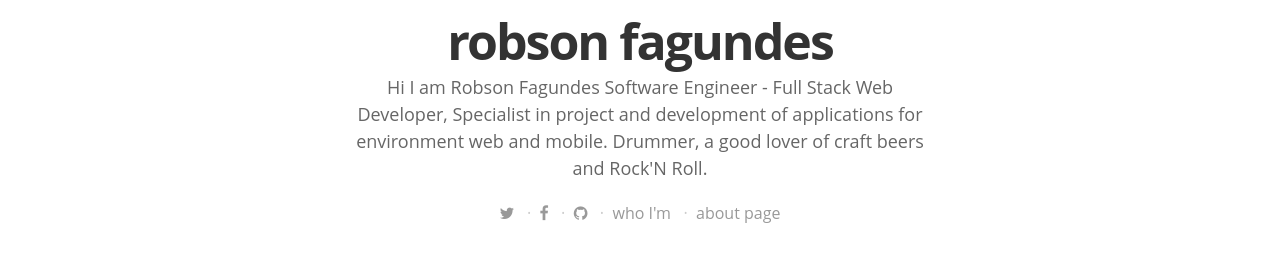
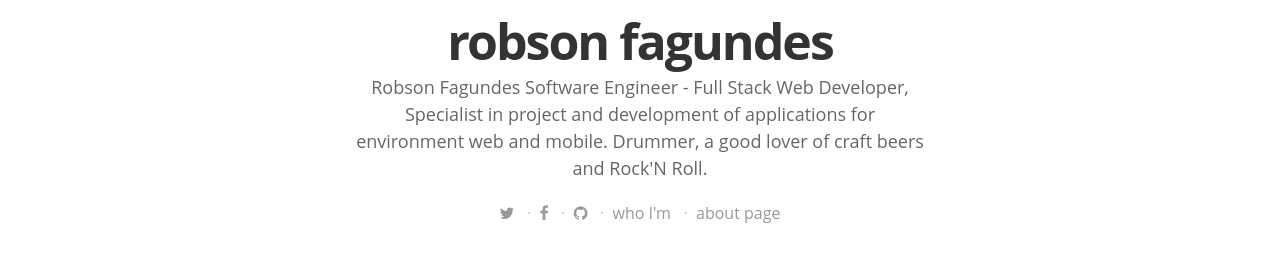
Before and after one commit to robsonfagundes/robsonfagundes.github.io, a Jekyll site: the page built from index.html, in a window 1280 px wide. Shown: the part 518-788 px from the top of the page. Built offline with Jekyll 4.4.1, drawn with Linux system fonts in a browser that asks for light colours; nearby versions of some CDN libraries; some web fonts are replaced; the list of posts is cut into pages by our own code.

Commit message:
update my skills profile

```diff
--- a/_config.yml
+++ b/_config.yml
@@ -7,7 +7,7 @@
 # Site settings
 title: "robson fagundes"
 description: > # this means to ignore newlines until "email:"
-  Hi I am Robson Fagundes Software Engineer - Full Stack Web Developer, Specialist in project and development of applications for environment web and mobile. Drummer, a good lover of craft beers and Rock'N Roll.
+  Robson Fagundes Software Engineer - Full Stack Web Developer, Specialist in project and development of applications for environment web and mobile. Drummer, a good lover of craft beers and Rock'N Roll.
 
 email: robsonfagundes@gmail.com
 
```
